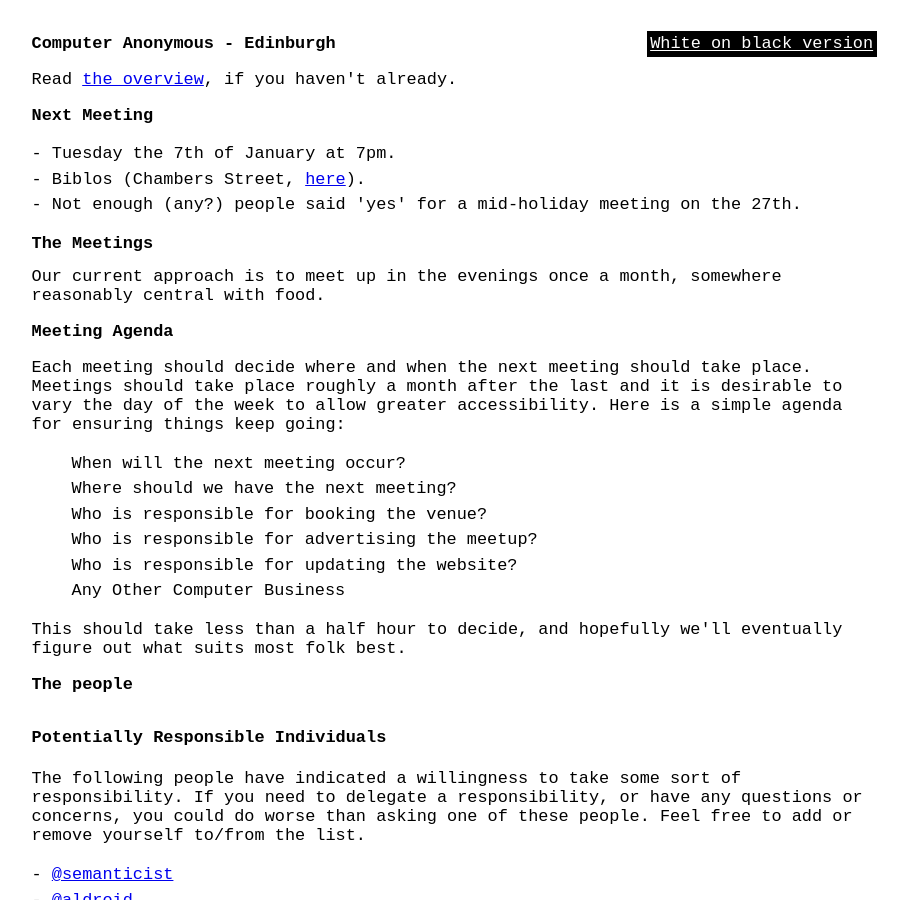
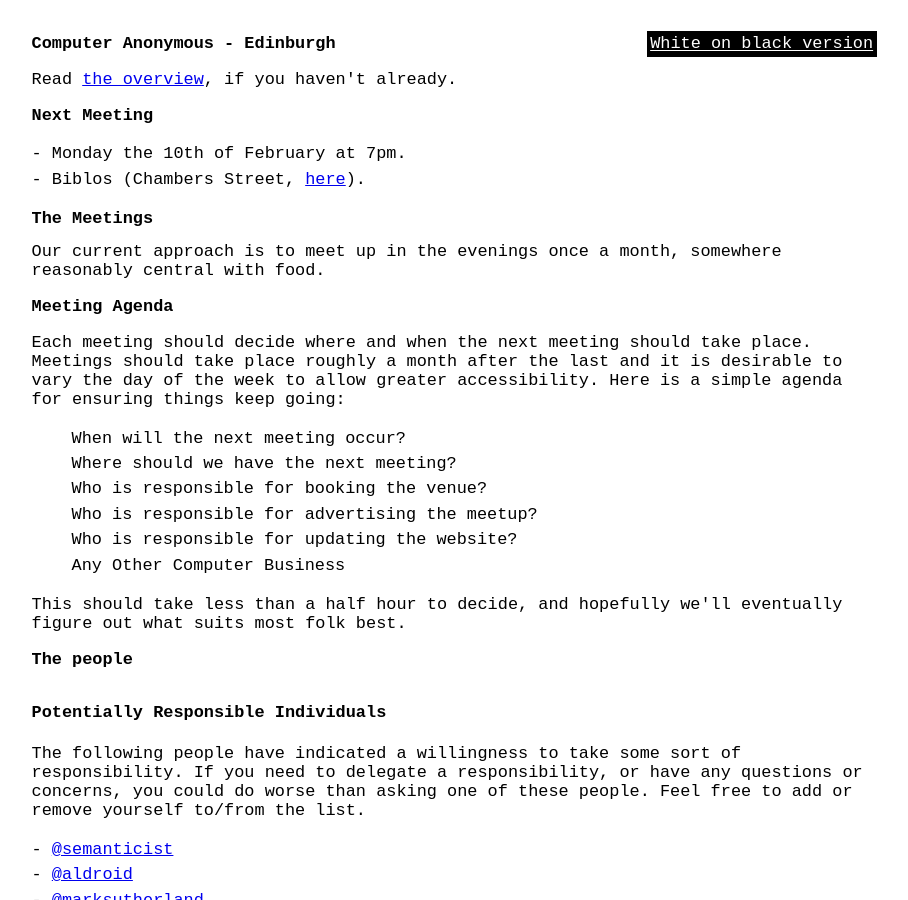
Before and after one commit to computeranonymous/computer, a Jekyll site: the page built from uk_edinburgh.html, in a window 1280 px wide and 900 px high. Shown: the whole window, without its empty margins (186-1094 px from the left). Built offline with Jekyll 4.4.1, drawn with Linux system fonts in a browser that asks for light colours.

Commit message:
Update for CA Edinburgh February meeting.

```diff
--- a/uk_edinburgh.html
+++ b/uk_edinburgh.html
@@ -9,9 +9,8 @@ title: Computer Anonymous - Edinburgh
       <h2>Next Meeting</h2>
 
       <ul>
-            <li>Tuesday the 7th of January at 7pm.</li>
+            <li>Monday the 10th of February at 7pm.</li>
             <li>Biblos (Chambers Street, <a href="https://goo.gl/maps/1ejz7">here</a>).</li>
-            <li>Not enough (any?) people said 'yes' for a mid-holiday meeting on the 27th.</li>
       </ul>
 
       <h2>The Meetings</h2>
```
